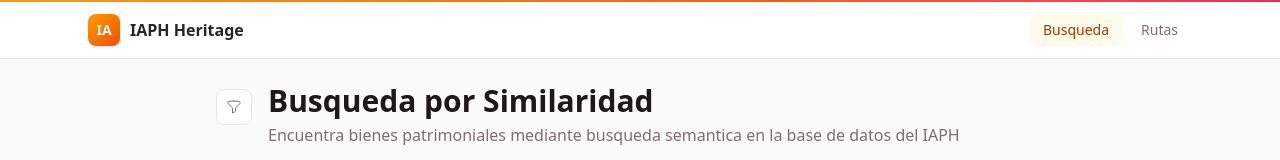
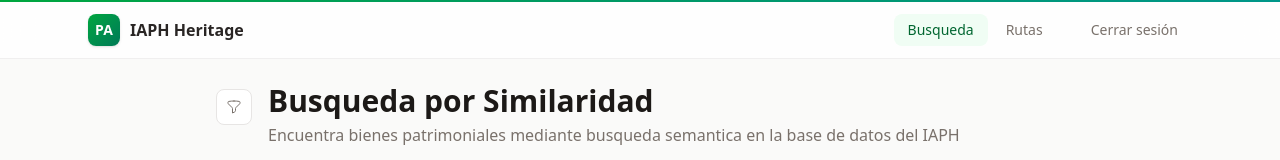
Before and after one commit to sinai-uja/ALIA-demo-patrimonio, a Next.js app in the folder frontend/: page /search in a window 1280 px wide. Shown: the top 160 px of the page. Built offline with nearby package versions, Linux system fonts and the light colour scheme; no server answers.

Commit message:
refactor: update UI color scheme from amber to green and add logout button

```diff
--- a/frontend/app/layout.tsx
+++ b/frontend/app/layout.tsx
@@ -15,7 +15,7 @@ export default function RootLayout({ children }: { children: React.ReactNode })
   return (
     <html lang="es">
       <body className={`${geistSans.variable} ${geistMono.variable} antialiased bg-stone-50 text-stone-900`}>
-        <div className="h-0.5 bg-gradient-to-r from-amber-500 via-orange-500 to-rose-500" />
+        <div className="h-0.5 bg-gradient-to-r from-green-600 via-emerald-600 to-teal-600" />
         <NavBar />
         <main>{children}</main>
       </body>
--- a/frontend/components/NavBar.tsx
+++ b/frontend/components/NavBar.tsx
@@ -2,6 +2,7 @@
 
 import Link from "next/link";
 import { usePathname } from "next/navigation";
+import { useAuthStore } from "@/store/auth";
 
 const links = [
   { href: "/search", label: "Busqueda" },
@@ -10,18 +11,20 @@ const links = [
 
 export function NavBar() {
   const pathname = usePathname();
+  const logout = useAuthStore((s) => s.logout);
 
   return (
     <header className="sticky top-0 z-50 border-b border-stone-200/60 bg-white/80 backdrop-blur-lg">
       <div className="mx-auto flex max-w-6xl items-center justify-between px-6 py-3">
         <Link href="/" className="flex items-center gap-2.5 group">
-          <div className="flex h-8 w-8 items-center justify-center rounded-lg bg-gradient-to-br from-amber-500 to-orange-600 text-white text-sm font-bold shadow-sm">
-            IA
+          <div className="flex h-8 w-8 items-center justify-center rounded-lg bg-gradient-to-br from-green-600 to-emerald-700 text-white text-sm font-bold shadow-sm">
+            PA
           </div>
-          <span className="font-semibold text-stone-800 group-hover:text-amber-700 transition-colors">
+          <span className="font-semibold text-stone-800 group-hover:text-green-700 transition-colors">
             IAPH Heritage
           </span>
         </Link>
+        <div className="flex items-center gap-1">
           <nav className="flex items-center gap-1">
             {links.map((l) => {
               const active = pathname.startsWith(l.href);
@@ -31,7 +34,7 @@ export function NavBar() {
                   href={l.href}
                   className={`rounded-lg px-3.5 py-1.5 text-sm font-medium transition-all ${
                     active
-                    ? "bg-amber-50 text-amber-800"
+                      ? "bg-green-50 text-green-800"
                       : "text-stone-500 hover:text-stone-800 hover:bg-stone-100"
                   }`}
                 >
@@ -40,6 +43,13 @@ export function NavBar() {
               );
             })}
           </nav>
+          <button
+            onClick={logout}
+            className="ml-4 rounded-lg px-3.5 py-1.5 text-sm font-medium text-stone-500 hover:text-red-600 hover:bg-red-50 transition-all"
+          >
+            Cerrar sesión
+          </button>
+        </div>
       </div>
     </header>
   );
--- a/frontend/components/shared/AssetDetailContent.tsx
+++ b/frontend/components/shared/AssetDetailContent.tsx
@@ -37,13 +37,13 @@ export const HERITAGE_LABELS: Record<string, string> = {
 };
 
 export const HERITAGE_COLORS: Record<string, string> = {
-  inmueble: "bg-amber-100 text-amber-800",
+  inmueble: "bg-green-100 text-green-800",
   mueble: "bg-violet-100 text-violet-800",
-  inmaterial: "bg-emerald-100 text-emerald-800",
+  inmaterial: "bg-teal-100 text-teal-800",
   paisaje: "bg-sky-100 text-sky-800",
-  patrimonio_inmueble: "bg-amber-100 text-amber-800",
+  patrimonio_inmueble: "bg-green-100 text-green-800",
   patrimonio_mueble: "bg-violet-100 text-violet-800",
-  patrimonio_inmaterial: "bg-emerald-100 text-emerald-800",
+  patrimonio_inmaterial: "bg-teal-100 text-teal-800",
   paisaje_cultural: "bg-sky-100 text-sky-800",
 };
 
@@ -226,7 +226,7 @@ function IaphLink({ asset }: { asset: HeritageAsset }) {
       href={`https://guiadigital.iaph.es/bien/${asset.heritage_type}/${asset.id}`}
       target="_blank"
       rel="noopener noreferrer"
-      className="flex items-center justify-center gap-2 w-full py-2.5 px-4 rounded-lg border border-amber-200 bg-amber-50 text-amber-800 text-sm font-medium hover:bg-amber-100 transition-colors"
+      className="flex items-center justify-center gap-2 w-full py-2.5 px-4 rounded-lg border border-green-200 bg-green-50 text-green-800 text-sm font-medium hover:bg-green-100 transition-colors"
     >
       <svg
         className="w-4 h-4"
@@ -344,7 +344,7 @@ function PaisajePractical({
             href={d.pdf_url!}
             target="_blank"
             rel="noopener noreferrer"
-            className="inline-flex items-center gap-1.5 text-xs text-amber-700 hover:text-amber-800 font-medium"
+            className="inline-flex items-center gap-1.5 text-xs text-green-700 hover:text-green-800 font-medium"
           >
             <svg
               className="w-4 h-4"
@@ -631,7 +631,7 @@ export function AssetDetailContent({
                   {HERITAGE_LABELS[asset.heritage_type] ?? asset.heritage_type}
                 </span>
                 {asset.protection && asset.protection.toUpperCase() !== "NO" && (
-                  <span className="rounded-full px-2 py-0.5 text-[10px] font-medium bg-rose-50 text-rose-700">
+                  <span className="rounded-full px-2 py-0.5 text-[10px] font-medium bg-teal-50 text-teal-700">
                     Protegido
                   </span>
                 )}
@@ -655,7 +655,7 @@ export function AssetDetailContent({
       {loading && (
         <div className="flex-1 flex items-center justify-center">
           <svg
-            className="w-6 h-6 animate-spin text-amber-500"
+            className="w-6 h-6 animate-spin text-green-600"
             fill="none"
             viewBox="0 0 24 24"
           >
```
Lines whose indentation alone changed are shown as unchanged.
